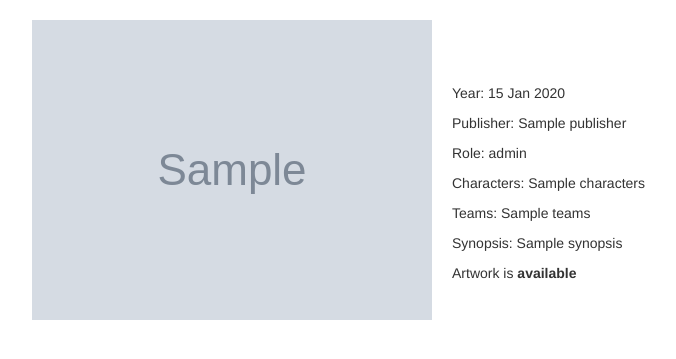
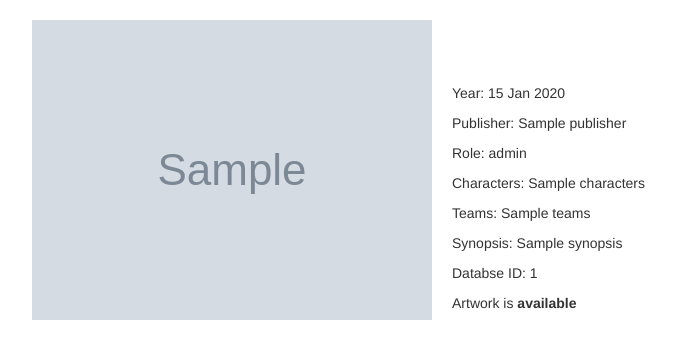
Before and after one commit to adamk1230/comic-collection, a Node project: template views/product.handlebars in a window 1280 px wide. Shown: the part 52-411 px from the top of the page, without its empty margins (38-714 px from the left). Run offline with Node 20 templates, Linux system fonts and the light colour scheme; the template is opened without the code that fills it: most values are stand-ins (such as "Sample title", 1, 10 or a date in 2020); grey boxes marked "Sample" are stand-in pictures; some libraries are stand-ins or nearby versions.

Commit message:
Add databse id

```diff
--- a/views/product.handlebars
+++ b/views/product.handlebars
@@ -21,6 +21,7 @@
       <p>Characters: {{this.characters}}</p>
       <p>Teams: {{this.teams}}</p>
       <p>Synopsis: {{this.synopsis}}</p>
+      <p>Databse ID: {{this.id}}</p>
       {{#if this.Artworks}}
       <p>Artwork is <strong>available</strong></p>
       {{/if}}
```
